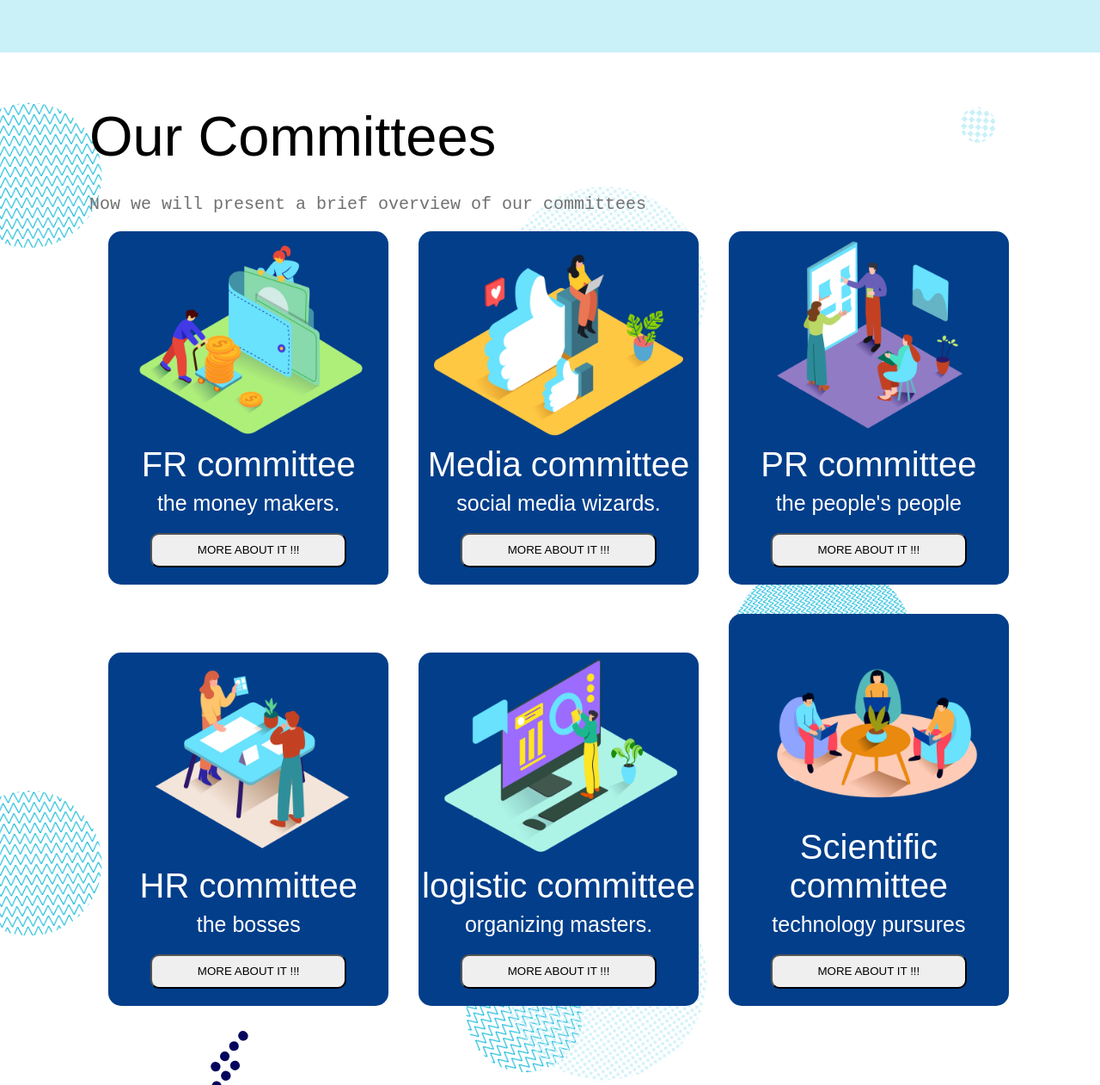
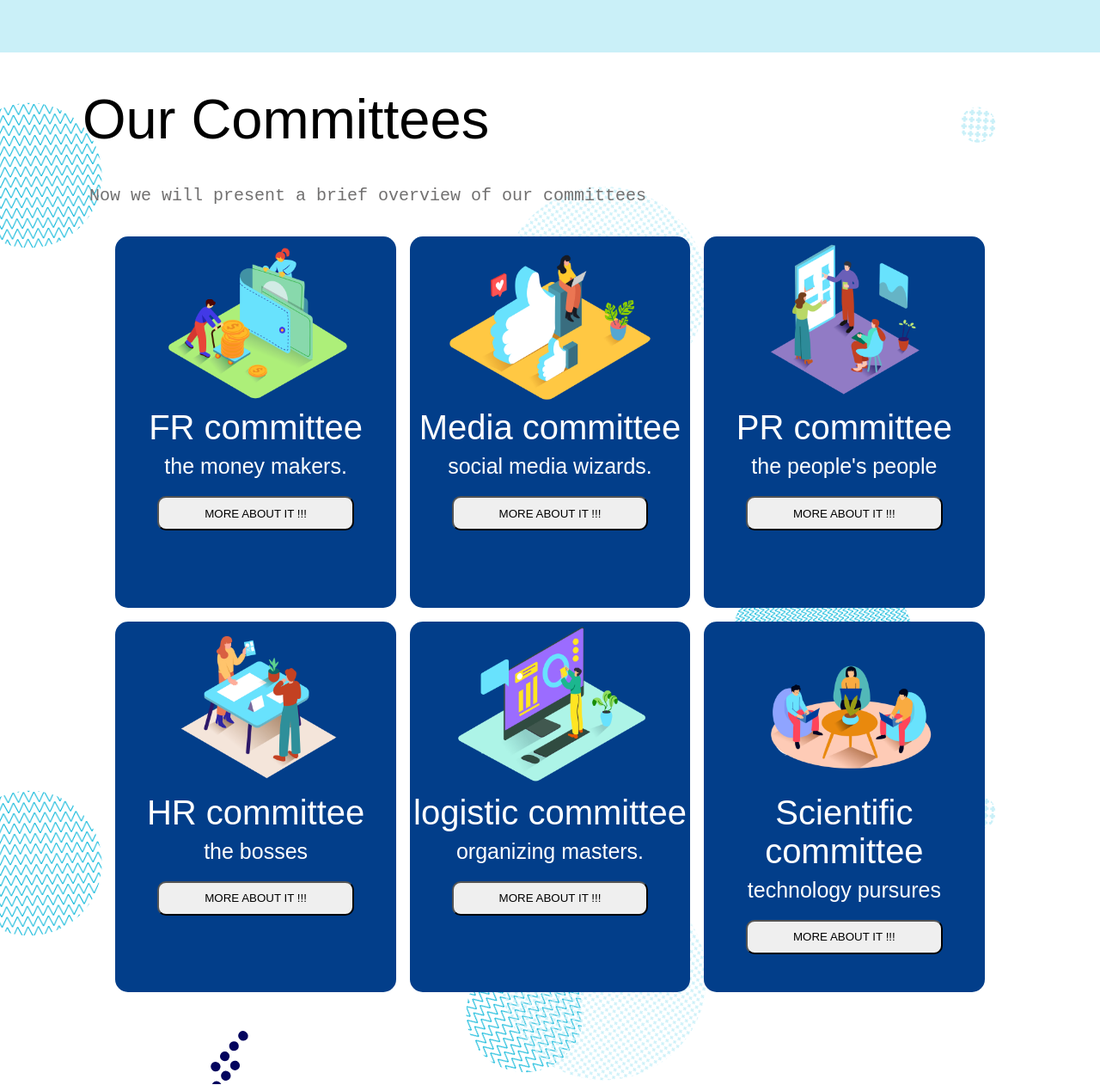
Before and after one commit to Mennatu-allahNabil/ieee-bub-sb, a plain HTML site: page index.html in a window 1280 px wide. Shown: the part 3595-4857 px from the top of the page at 86% size. Drawn offline with Linux system fonts and the light colour scheme.

Commit message:
IEEE Website

```diff
--- a/style.css
+++ b/style.css
@@ -374,20 +374,24 @@ section 3 committees
 {
 
   width: 100%;
-  height: 1300px;
+  height: 150vh;
   background-image: url("images/Colored Patterns (5).svg");
 
   display: flex;
   justify-content: center;
+  align-items: center;
   position: relative;
 }
 .section3 .contsection3
 {
-position: absolute;
-top: 60px;
-  height: 95%;
-  bottom: 50px;
+
+  height: 100%;
+
   width:85%;
+ display: flex;
+ flex-direction: column;
+ /* justify-content: center;
+ align-items: center; */
   /* background-color:rgb(9, 124, 255); */
 }
 
@@ -406,29 +410,40 @@ top: 60px;
 font-size: 65px;
 margin-left: 8px;
 font-family: 'Comfortaa', Arial !important;
-margin-bottom: 30px;
+margin: 5vh 0;
 }
-/* body */
 
 
+.section3 .contsection3 .commtsection3{
+
+  display: flex;
+  align-items: center;
+  justify-content: center;
+  flex-wrap: wrap;
+  gap: 2vh;
+margin-top: 2vh;
+}
 
 
-
-.section3 .contsection3 .commtsection3 .commtFR
+.section3 .contsection3 .commtsection3 .commtFR,
+.section3 .contsection3 .commtsection3 .commtmedia,
+.section3 .contsection3 .commtsection3 .commtPR,
+.section3 .contsection3 .commtsection3 .commtHR,
+.section3 .contsection3 .commtsection3 .commtlogis,
+.section3 .contsection3 .commtsection3 .commtscient
 {
   display: inline-block;
   text-align: center;
   width: 30%;
-  height: 50%;
+  height: 55%;
   background-color: #023E8A;
-  margin-left: 30px;
   border-radius: 15px;
   overflow: hidden;
   position: relative;
 }
 
 .section3 .contsection3 .commtsection3 img{
-  width: 100%;
+  width: 80%;
 transition: 2s;
 }
 .section3 .contsection3 .commtsection3 .tcommt
@@ -455,87 +470,6 @@ transition: 2s;
   height: 40px;
 }
 
-
-/* jjjjj */
-
-
-
-.section3 .contsection3 .commtsection3 .commtmedia
-{
-  display: inline-block;
-  text-align: center;
-  width: 30%;
-  height: 50%;
-  background-color: #023E8A;
-  margin-left: 30px;
-  border-radius: 15px;
-  overflow: hidden;
-  position: relative;
-}
-
-/* hhhhh */
-
-.section3 .contsection3 .commtsection3 .commtPR
-{
-  display: inline-block;
-  text-align: center;
-  width: 30%;
-  height: 50%;
-  background-color: #023E8A;
-  margin-left: 30px;
-  border-radius: 15px;
-  overflow: hidden;
-  position: relative;
-}
-
-.section3 .contsection3 .commtsection3 .commtHR
-{
-  margin-top: 30px;
-  display: inline-block;
-  text-align: center;
-  width: 30%;
-  height: 50%;
-  background-color: #023E8A;
-  margin-left: 30px;
-  border-radius: 15px;
-  overflow: hidden;
-  position: relative;
-}
-
-/* klklk */
-
-
-.section3 .contsection3 .commtsection3 .commtlogis
-{
-  margin-top: 30px;
-  display: inline-block;
-  text-align: center;
-  width: 30%;
-  height: 50%;
-  background-color: #023E8A;
-  margin-left: 30px;
-  border-radius: 15px;
-  overflow: hidden;
-  position: relative;
-}
-
-
-
-/* ;;l;l;l */
-
-.section3 .contsection3 .commtsection3 .commtscient
-{
-  margin-top: 30px;
-  display: inline-block;
-  text-align: center;
-  width: 30%;
-  height: 50%;
-  background-color: #023E8A;
-  margin-left: 30px;
-  border-radius: 15px;
-  overflow: hidden;
-  position: relative;
-}
 
 
 
@@ -567,34 +501,14 @@ color: rgb(187, 187, 240);
 }
 
 
-.section3 .contsection3 .commtsection3 .commtlogis:Hover .caption{
-  transform: rotateY(0deg);
-}
-
-.section3 .contsection3 .commtsection3 .commtscient:Hover .caption {
-  transform: rotateY(0deg);
-}
-
-
-.section3 .contsection3 .commtsection3 .commtHR:Hover .caption {
-  transform: rotateY(0deg);
-}
-
-
-.section3 .contsection3 .commtsection3 .commtPR:Hover .caption {
-  transform: rotateY(0deg);
-}
-
-
-.section3 .contsection3 .commtsection3 .commtmedia:Hover .caption {
-  transform: rotateY(0deg);
-}
-
-
+.section3 .contsection3 .commtsection3 .commtlogis:Hover .caption,
+.section3 .contsection3 .commtsection3 .commtscient:Hover .caption,
+.section3 .contsection3 .commtsection3 .commtHR:Hover .caption,
+.section3 .contsection3 .commtsection3 .commtPR:Hover .caption ,
+.section3 .contsection3 .commtsection3 .commtmedia:Hover .caption ,
 .section3 .contsection3 .commtsection3 .commtFR:Hover .caption {
   transform: rotateY(0deg);
 }
-
 
 
 /*********************************
@@ -603,13 +517,13 @@ section 4
 
 .section4
 {
-width: 90%;
-margin-left: 5%;
+width: 100%;
+/* margin-left: 5%; */
 height: auto;
 background-image: url("images/Colored Patterns (5).svg");
 text-align: center;
 border-bottom: solid rgb(2, 21, 74) 2px;
-
+/* background-color: #888888; */
 }
 
 .section4 .st p{
```
